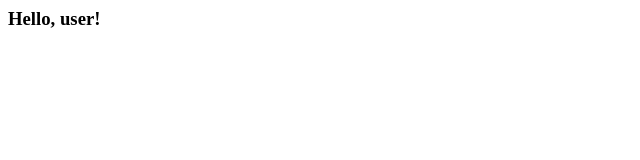
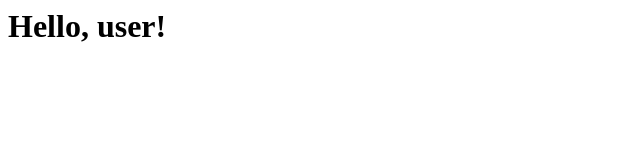
Before and after one commit to Electronshik/electronshik.github.io, a plain HTML site: page index.html in a window 1280 px wide. Shown: the whole page, without its empty margins (0-640 px from the left). Drawn offline with Linux system fonts and the light colour scheme.

Commit message:
Update index.html

```diff
--- a/index.html
+++ b/index.html
@@ -2,6 +2,6 @@
   <head>
   </head>
   <body>
-    <h3>Hello, user!</h3>
+    <h1>Hello, user!</h1>
   </body>
 </html>
```
